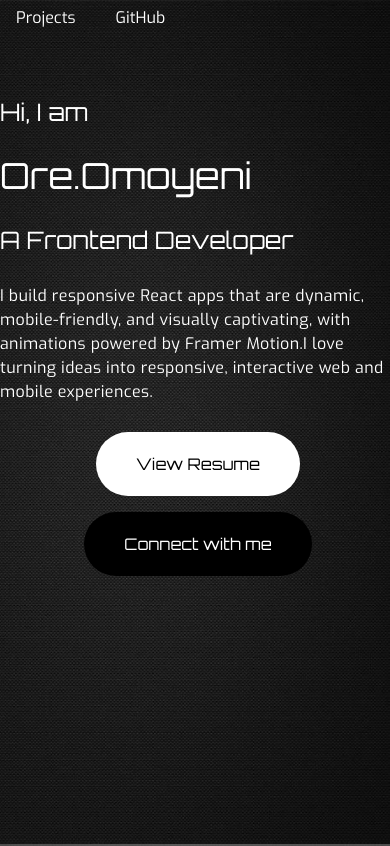
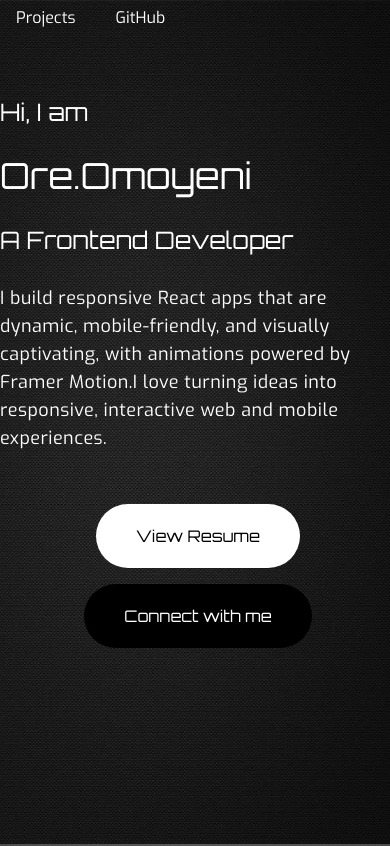
Before and after one commit to Rotimi47/OreOmoyeni-Portfolio, a React (Vite) app: page / in a window 390 px wide. Shown: the top 846 px of the page. Built offline with nearby package versions, Linux system fonts and the light colour scheme.

Commit message:
Fix scrolling

```diff
--- a/src/App.jsx
+++ b/src/App.jsx
@@ -41,12 +41,12 @@ const App = () => {
       </div>
 
       {/* Section Two */}
-      <div data-aos="fade-right" data-aos-delay="300">
+      <div data-aos="fade-up" data-aos-delay="300">
         <SectionTwo />
       </div>
 
       {/* Section Three */}
-      <div data-aos="fade-left" data-aos-delay="400">
+      <div data-aos="fade-up" data-aos-delay="400">
         <SectionThree />
       </div>
 
--- a/src/components/HeroSection.jsx
+++ b/src/components/HeroSection.jsx
@@ -47,7 +47,7 @@ const HeroSection = () => {
       </motion.div>
 
       <motion.div
-       className=' relative top-10 w-99 mx-auto md:mx-0 md:w-[550px] md:pl-4 md:top-35 lg:px-8 lg:top-23 xl:top-40'
+       className='mt-10 w-99 mx-auto md:mx-0 md:w-[550px] md:pl-4 md:top-35 lg:px-8 lg:mt-25 xl:top-40'
         initial={{ opacity: 0 }}
         animate={{ opacity: 1 }}
         transition={{ delay: 1.0, duration: 1.5 }}
@@ -58,11 +58,11 @@ const HeroSection = () => {
           <div> <h1 className='text-4xl md:text-5xl lg:text-6xl'>Ore.Omoyeni</h1></div>
           <div> <h3 className='text-2xl md:text-3xl lg:text-4xl'>A Frontend Developer</h3></div>
           <div>
-            <p className='exo text-base tracking-wide'>
+            <p className='exo text-lg  tracking-wide'>
               I build responsive React apps that are dynamic, mobile-friendly, and visually captivating, with animations powered by Framer Motion.I love turning ideas into responsive, interactive web and mobile experiences.
             </p>
           </div>
-          <div className='flex flex-col items-center gap-4 md:flex-row'>
+          <div className='flex flex-col items-center gap-4 md:flex-row mt-6'>
             <Link to="">
               <motion.button
                className='bg-white text-black px-10 py-5 cursor-pointer rounded-4xl'
--- a/src/components/ProjectSection.jsx
+++ b/src/components/ProjectSection.jsx
@@ -28,7 +28,7 @@ const ProjectSection = () => {
 
     return (
         <div  className="bg-cover bg-center w-full min-h-screen
-                          md:bg-[url('${desktopBg}')]"
+                          "
                 style={{
                     backgroundImage: `url(${isDesktop ? desktopY : mobileK })`,
                }}
@@ -60,9 +60,15 @@ const ProjectSection = () => {
                             </motion.button>
                         </Link>
                     </div>
-                    <div className='w-full lg:w-100'>
-                        <img className=''  src={projectPic} alt="project image logo " />
+                    <div className="w-full lg:w-100">
+                        <img
+                            src={projectPic}
+                            alt="project image logo"
+                            className="w-full max-w-full h-auto object-contain"
+                        />
                     </div>
+
+
 
                 </div>
 
--- a/src/components/SectionThree.jsx
+++ b/src/components/SectionThree.jsx
@@ -25,7 +25,7 @@ const SectionThree = () => {
 
     return (
         <div  className="bg-cover bg-center w-full min-h-screen
-                          md:bg-[url('${desktopBg}')]"
+                          "
                 style={{
                     backgroundImage: `url(${isDesktop ? desktopY : mobileK })`,
                }}
--- a/src/components/SectionTwo.jsx
+++ b/src/components/SectionTwo.jsx
@@ -26,7 +26,7 @@ const SectionTwo = () => {
 
     return (
              <div className="bg-cover bg-center w-full min-h-screen
-                                  md:bg-[url('${desktopBg}')]"
+                                 "
                         style={{
                             backgroundImage: `url(${isDesktop ? desktopY : mobileK })`,
                        }}
--- a/src/index.css
+++ b/src/index.css
@@ -6,10 +6,11 @@
     font-family: "Orbitron", sans-serif;
      color-scheme: dark;
 
-     .exo {
+}
+.exo {
         font-family: "Exo", sans-serif;
-    }
 }
+
 body{
     overflow-x: hidden
 }
```
